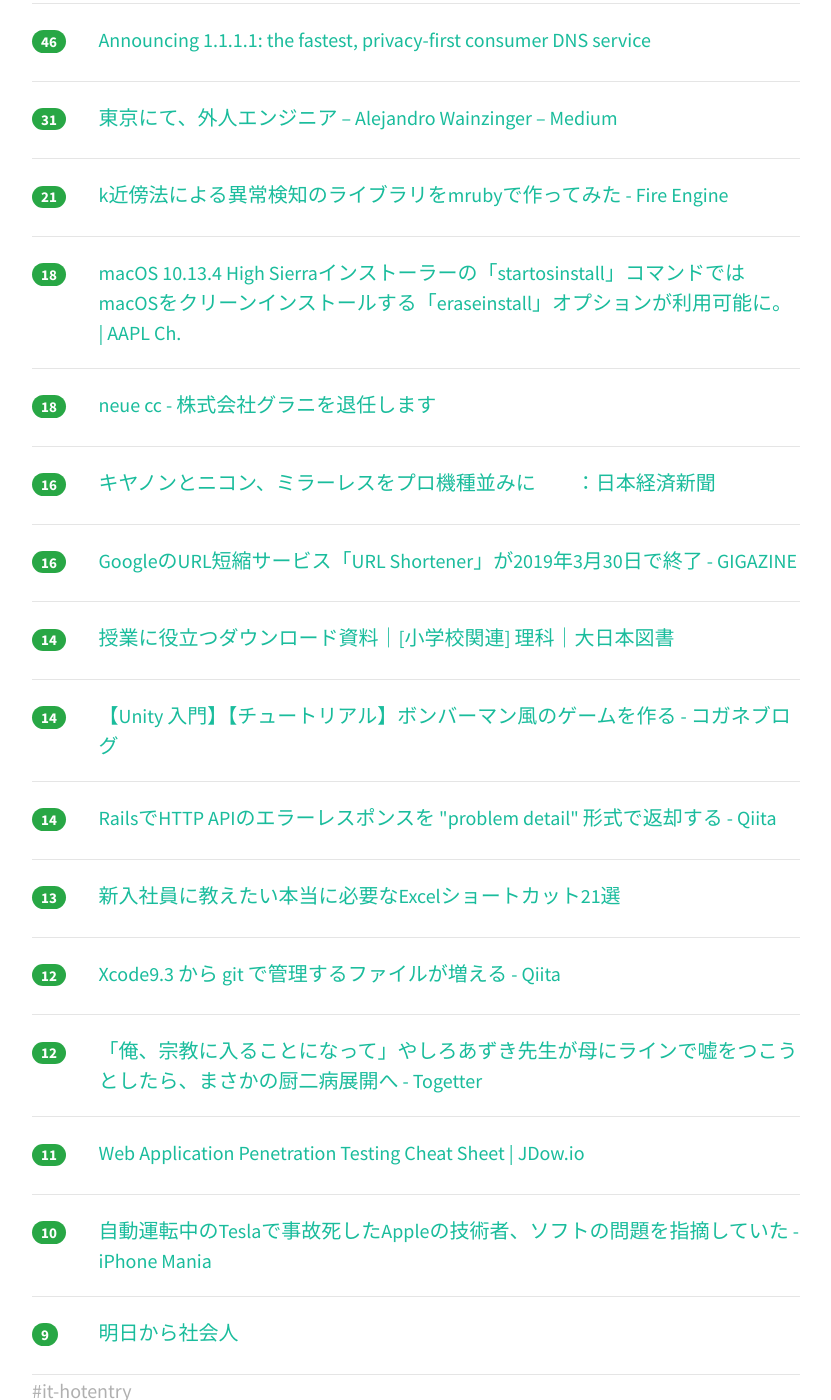
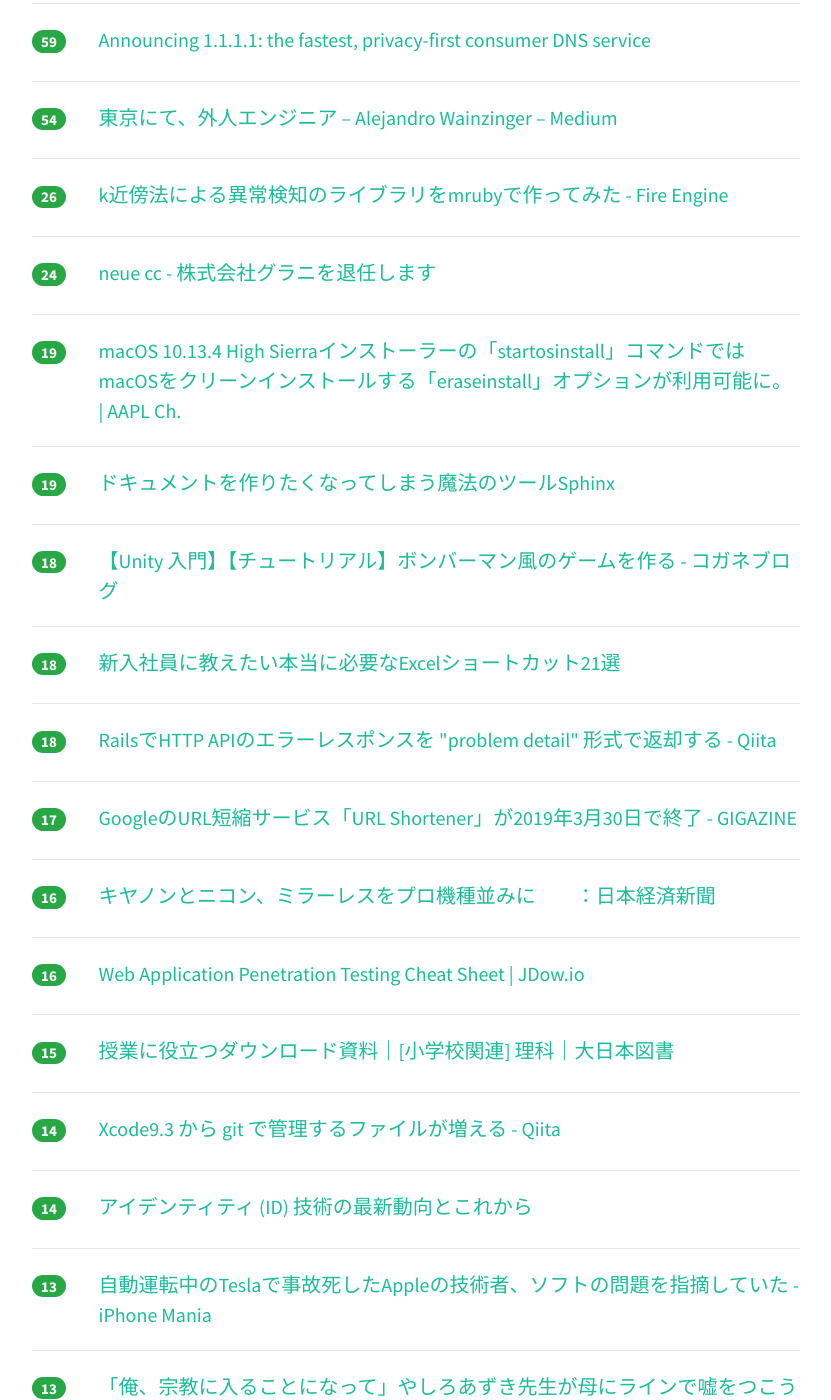
Before and after one commit to yatta47/hatena-matome-site, a Jekyll site: the page built from _posts/2018-04-02-hatena.md, in a window 1280 px wide and 1400 px high, scrolled down 370 px. Shown: the whole window, without its empty margins (224-1055 px from the left). Built offline with Jekyll 4.4.1, drawn with Linux system fonts in a browser that asks for light colours; nearby versions of some CDN libraries; some of the changed text lies outside the part shown.

Commit message:
Updated 2018-04-02

```diff
--- a/_posts/2018-04-02-hatena.md
+++ b/_posts/2018-04-02-hatena.md
@@ -1,34 +1,59 @@
 ---
 layout: post
 title:  "2018-04-02 はてぶIT"
-date:   2018-04-02 07:02:53
+date:   2018-04-02 08:02:18
 tags: [it-hotentry]
 ---
-16 件のデータあり
+19 件のデータあり
 
 <hr><div class="row">
-<div class="col-1"><span class="badge badge-pill badge-success h2">46</span></div>
+<div class="col-1"><span class="badge badge-pill badge-success h2">59</span></div>
 <div class="col-11"><a href='https://blog.cloudflare.com/announcing-1111/' target='_blank'>Announcing 1.1.1.1: the fastest, privacy-first consumer DNS service</a></div>
 </div>
 <hr>
 <div class="row">
-<div class="col-1"><span class="badge badge-pill badge-success h2">31</span></div>
+<div class="col-1"><span class="badge badge-pill badge-success h2">54</span></div>
 <div class="col-11"><a href='https://medium.com/@xevix/e498427b183e' target='_blank'>東京にて、外人エンジニア – Alejandro Wainzinger – Medium</a></div>
 </div>
 <hr>
 <div class="row">
-<div class="col-1"><span class="badge badge-pill badge-success h2">21</span></div>
+<div class="col-1"><span class="badge badge-pill badge-success h2">26</span></div>
 <div class="col-11"><a href='http://www.hirotsuru.com/entry/2018/04/01/184806' target='_blank'>k近傍法による異常検知のライブラリをmrubyで作ってみた - Fire Engine</a></div>
 </div>
 <hr>
 <div class="row">
-<div class="col-1"><span class="badge badge-pill badge-success h2">18</span></div>
+<div class="col-1"><span class="badge badge-pill badge-success h2">24</span></div>
+<div class="col-11"><a href='http://neue.cc/2018/04/02_563.html' target='_blank'>neue cc - 株式会社グラニを退任します</a></div>
+</div>
+<hr>
+<div class="row">
+<div class="col-1"><span class="badge badge-pill badge-success h2">19</span></div>
 <div class="col-11"><a href='https://applech2.com/archives/20180401-startosinstall-eraseinstall-option-erase-all-volumes-and-install.html' target='_blank'>macOS 10.13.4 High Sierraインストーラーの「startosinstall」コマンドではmacOSをクリーンインストールする「eraseinstall」オプションが利用可能に。 | AAPL Ch.</a></div>
 </div>
 <hr>
 <div class="row">
+<div class="col-1"><span class="badge badge-pill badge-success h2">19</span></div>
+<div class="col-11"><a href='https://www.slideshare.net/shimizukawa/sphinx-6084667' target='_blank'>ドキュメントを作りたくなってしまう魔法のツールSphinx</a></div>
+</div>
+<hr>
+<div class="row">
 <div class="col-1"><span class="badge badge-pill badge-success h2">18</span></div>
-<div class="col-11"><a href='http://neue.cc/2018/04/02_563.html' target='_blank'>neue cc - 株式会社グラニを退任します</a></div>
+<div class="col-11"><a href='http://baba-s.hatenablog.com/entry/2018/03/30/090000' target='_blank'>【Unity 入門】【チュートリアル】ボンバーマン風のゲームを作る - コガネブログ</a></div>
+</div>
+<hr>
+<div class="row">
+<div class="col-1"><span class="badge badge-pill badge-success h2">18</span></div>
+<div class="col-11"><a href='http://it-rush.com/excel-shortcut' target='_blank'>新入社員に教えたい本当に必要なExcelショートカット21選</a></div>
+</div>
+<hr>
+<div class="row">
+<div class="col-1"><span class="badge badge-pill badge-success h2">18</span></div>
+<div class="col-11"><a href='https://qiita.com/niku4i/items/5962cfab92df61c5bd4e' target='_blank'>RailsでHTTP APIのエラーレスポンスを "problem detail" 形式で返却する - Qiita</a></div>
+</div>
+<hr>
+<div class="row">
+<div class="col-1"><span class="badge badge-pill badge-success h2">17</span></div>
+<div class="col-11"><a href='https://gigazine.net/news/20180401-transitioning-google-url-shortener/' target='_blank'>GoogleのURL短縮サービス「URL Shortener」が2019年3月30日で終了 - GIGAZINE</a></div>
 </div>
 <hr>
 <div class="row">
@@ -38,47 +63,37 @@ tags: [it-hotentry]
 <hr>
 <div class="row">
 <div class="col-1"><span class="badge badge-pill badge-success h2">16</span></div>
-<div class="col-11"><a href='https://gigazine.net/news/20180401-transitioning-google-url-shortener/' target='_blank'>GoogleのURL短縮サービス「URL Shortener」が2019年3月30日で終了 - GIGAZINE</a></div>
+<div class="col-11"><a href='https://jdow.io/blog/2018/03/18/web-application-penetration-testing-methodology/' target='_blank'>Web Application Penetration Testing Cheat Sheet | JDow.io</a></div>
 </div>
 <hr>
 <div class="row">
-<div class="col-1"><span class="badge badge-pill badge-success h2">14</span></div>
+<div class="col-1"><span class="badge badge-pill badge-success h2">15</span></div>
 <div class="col-11"><a href='https://www.dainippon-tosho.co.jp/j_school/rika/archive/download.html' target='_blank'>授業に役立つダウンロード資料｜[小学校関連] 理科｜大日本図書</a></div>
 </div>
 <hr>
 <div class="row">
 <div class="col-1"><span class="badge badge-pill badge-success h2">14</span></div>
-<div class="col-11"><a href='http://baba-s.hatenablog.com/entry/2018/03/30/090000' target='_blank'>【Unity 入門】【チュートリアル】ボンバーマン風のゲームを作る - コガネブログ</a></div>
+<div class="col-11"><a href='https://qiita.com/takecian/items/453ee0622dd6f5e7dc15' target='_blank'>Xcode9.3 から git で管理するファイルが増える - Qiita</a></div>
 </div>
 <hr>
 <div class="row">
 <div class="col-1"><span class="badge badge-pill badge-success h2">14</span></div>
-<div class="col-11"><a href='https://qiita.com/niku4i/items/5962cfab92df61c5bd4e' target='_blank'>RailsでHTTP APIのエラーレスポンスを "problem detail" 形式で返却する - Qiita</a></div>
+<div class="col-11"><a href='https://www.slideshare.net/tkudo/eiam-ciam-technology-trend-2018' target='_blank'>アイデンティティ (ID) 技術の最新動向とこれから</a></div>
 </div>
 <hr>
 <div class="row">
 <div class="col-1"><span class="badge badge-pill badge-success h2">13</span></div>
-<div class="col-11"><a href='http://it-rush.com/excel-shortcut' target='_blank'>新入社員に教えたい本当に必要なExcelショートカット21選</a></div>
+<div class="col-11"><a href='https://iphone-mania.jp/news-208006/' target='_blank'>自動運転中のTeslaで事故死したAppleの技術者、ソフトの問題を指摘していた - iPhone Mania</a></div>
 </div>
 <hr>
 <div class="row">
-<div class="col-1"><span class="badge badge-pill badge-success h2">12</span></div>
-<div class="col-11"><a href='https://qiita.com/takecian/items/453ee0622dd6f5e7dc15' target='_blank'>Xcode9.3 から git で管理するファイルが増える - Qiita</a></div>
-</div>
-<hr>
-<div class="row">
-<div class="col-1"><span class="badge badge-pill badge-success h2">12</span></div>
+<div class="col-1"><span class="badge badge-pill badge-success h2">13</span></div>
 <div class="col-11"><a href='https://togetter.com/li/1214144' target='_blank'>「俺、宗教に入ることになって」やしろあずき先生が母にラインで嘘をつこうとしたら、まさかの厨二病展開へ - Togetter</a></div>
 </div>
 <hr>
 <div class="row">
-<div class="col-1"><span class="badge badge-pill badge-success h2">11</span></div>
-<div class="col-11"><a href='https://jdow.io/blog/2018/03/18/web-application-penetration-testing-methodology/' target='_blank'>Web Application Penetration Testing Cheat Sheet | JDow.io</a></div>
-</div>
-<hr>
-<div class="row">
-<div class="col-1"><span class="badge badge-pill badge-success h2">10</span></div>
-<div class="col-11"><a href='https://iphone-mania.jp/news-208006/' target='_blank'>自動運転中のTeslaで事故死したAppleの技術者、ソフトの問題を指摘していた - iPhone Mania</a></div>
+<div class="col-1"><span class="badge badge-pill badge-success h2">9</span></div>
+<div class="col-11"><a href='https://qiita.com/ukiuni@github/items/abad07524856c65a20ea' target='_blank'>なぜfor文は禁止なのか？関数型記述のススメ - Qiita</a></div>
 </div>
 <hr>
 <div class="row">
```
